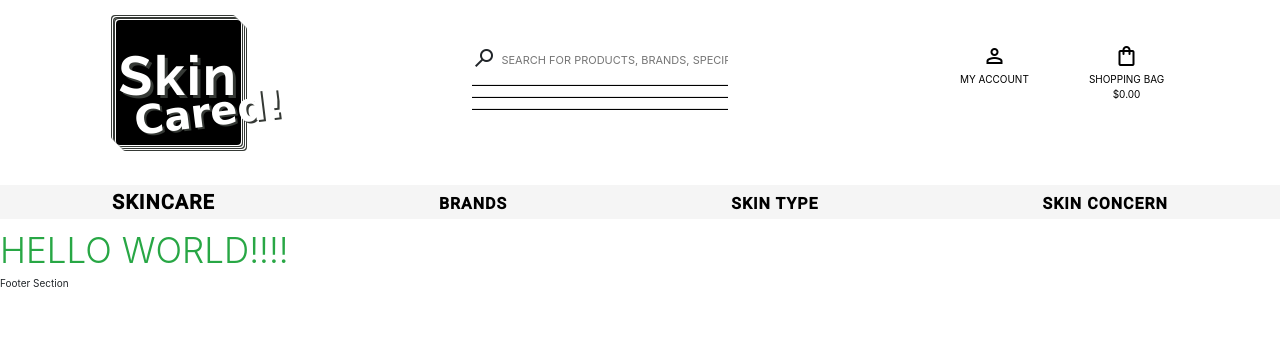
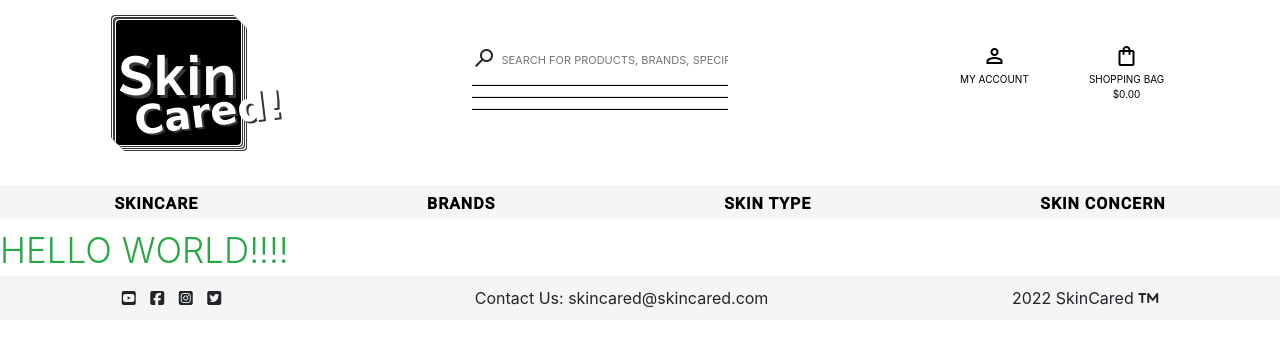
Before and after one commit to Code-Institute-Submissions/skincared, a Django app: page / in a window 1280 px wide. Shown: the top 347 px of the page. Run offline with Django 3.2, Linux system fonts and the light colour scheme; some libraries are stand-ins or nearby versions; some web fonts are replaced.

Commit message:
Create footer

```diff
--- a/static/css/style.css
+++ b/static/css/style.css
@@ -143,6 +143,38 @@ header {
     padding: 5px;
 }
 
+/* Footer - */
+
+footer {
+    display: flex;
+    flex-direction: row;
+    justify-content: space-around;
+    font-size: 1.6rem;
+    background-color: #f5f5f5;
+}
+
+footer li {
+    display: inline-block;
+    letter-spacing: 10px;
+}
+
+footer a {
+    text-decoration: none;
+    color: inherit;
+}
+
+footer a:hover {
+    color: #000000;
+}
+
+footer ul {
+    margin-top: 10px;
+}
+
+footer div {
+    margin-top: 10px;
+}
+
 
 /* Navigation Menu - */
 
@@ -171,13 +203,17 @@ header {
     font-size: 1.6rem;
 }
 
-.navigation-options{
+.navigation-options {
     display: flex;
     flex-direction: column;
     padding: 20px;
-    position: absolute;
     background-color: #f5f5f5;
     display: none;
+}
+
+.nav-heading:hover, .navigation-option {
+    background-color: red;
+    display: block;
 }
 
 .navigation-options h3 {
@@ -188,8 +224,3 @@ header {
     font-size: 1.3rem;
     padding-top: 5px;
 }
-
-.nav-active {
-    display: block;
-    background-color: red;
-}
--- a/static/js/script.js
+++ b/static/js/script.js
@@ -6,13 +6,16 @@ userProfileIcon.addEventListener("click", function(){
     userProfileDropDown.classList.toggle("profile-active");
 })
 
-const navHeading = document.querySelectorAll('.nav-heading');
-const navDropDown = document.querySelectorAll('.nav-drop-down');
+// const navHeading = document.querySelectorAll('.nav-heading');
+// const navDropDown = document.querySelectorAll('.nav-drop-down');
 
-console.log(navHeading)
-console.log(navDropDown)
+// console.log(navHeading)
+// console.log(navDropDown)
 
-navHeading[0].addEventListener("click", function(){
-    navDropDown[0].classList.toggle("nav-active");
-} )
-// navHeading.forEach(function)
+// for (i = 0; i < navHeading.length; i++) {
+//     navHeading[i].addEventListener("click", function() {
+//         for (i = 0; i < navDropDown.length; i++) {
+//             this[i].classList.toggle("nav-active")
+//         }
+//     })
+// }
--- a/templates/base.html
+++ b/templates/base.html
@@ -135,7 +135,26 @@
     {% block content %}
     {% endblock %}
 
-    <footer> Footer Section </footer>
+    <footer>
+        <ul>
+            <li>
+                <a href="https://youtube.com" rel="noopener" target="_blank" aria-label="Explore our Youtube page (opens in a new tab)"><i class="fa-brands fa-square-youtube"></i></a>
+            </li>
+            <li>
+                <a href="https://facebook.com" rel="noopener" target="_blank" aria-label="Explore our Facebook page (opens in a new tab)"><i class="fa-brands fa-square-facebook"></i></a>
+            </li>
+            <li>
+                <a href="https://instagram.com" rel="noopener" target="_blank" aria-label="Explore our Instagram page (opens in a new tab)"><i class="fa-brands fa-square-instagram"></i></a>
+            </li>
+            <li>
+                <a href="https://twitter.com" rel="noopener" target="_blank" aria-label="Explore our Twitter page (opens in a new tab)"><i class="fa-brands fa-square-twitter"></i></a>
+            </li>
+        </ul>
+        <div>
+            <a>Contact Us: skincared@skincared.com</a>
+        </div>
+        <div>2022 SkinCared <i class="fa-solid fa-trademark"></i></div>
+    </footer>
 
     {% block postloadjs %}
     <!-- Custom JS -->
--- a/templates/includes/main-navigation.html
+++ b/templates/includes/main-navigation.html
@@ -1,8 +1,8 @@
 <div>
     <ul class="navigation-items-container">
         <li>
-            <h2 class="nav-heading">
-                <strong>SKINCARE</strong>
+            <h2>
+                <a class="nav-heading" href=""><strong>SKINCARE</strong></a>
             </h2>
             <div class="navigation-options nav-drop-down">
                 <h3><strong>FACE</strong></h3>
@@ -45,7 +45,7 @@
 
         <li>
             <h2 class="nav-heading">
-                <a class="nav-heading" href=""><strong>SKIN CONCERN</strong></a>
+                <a href=""><strong>SKIN CONCERN</strong></a>
             </h2>
             <div  class="navigation-options nav-drop-down">
                 <a href=""><strong>Acne</strong></a>
```
